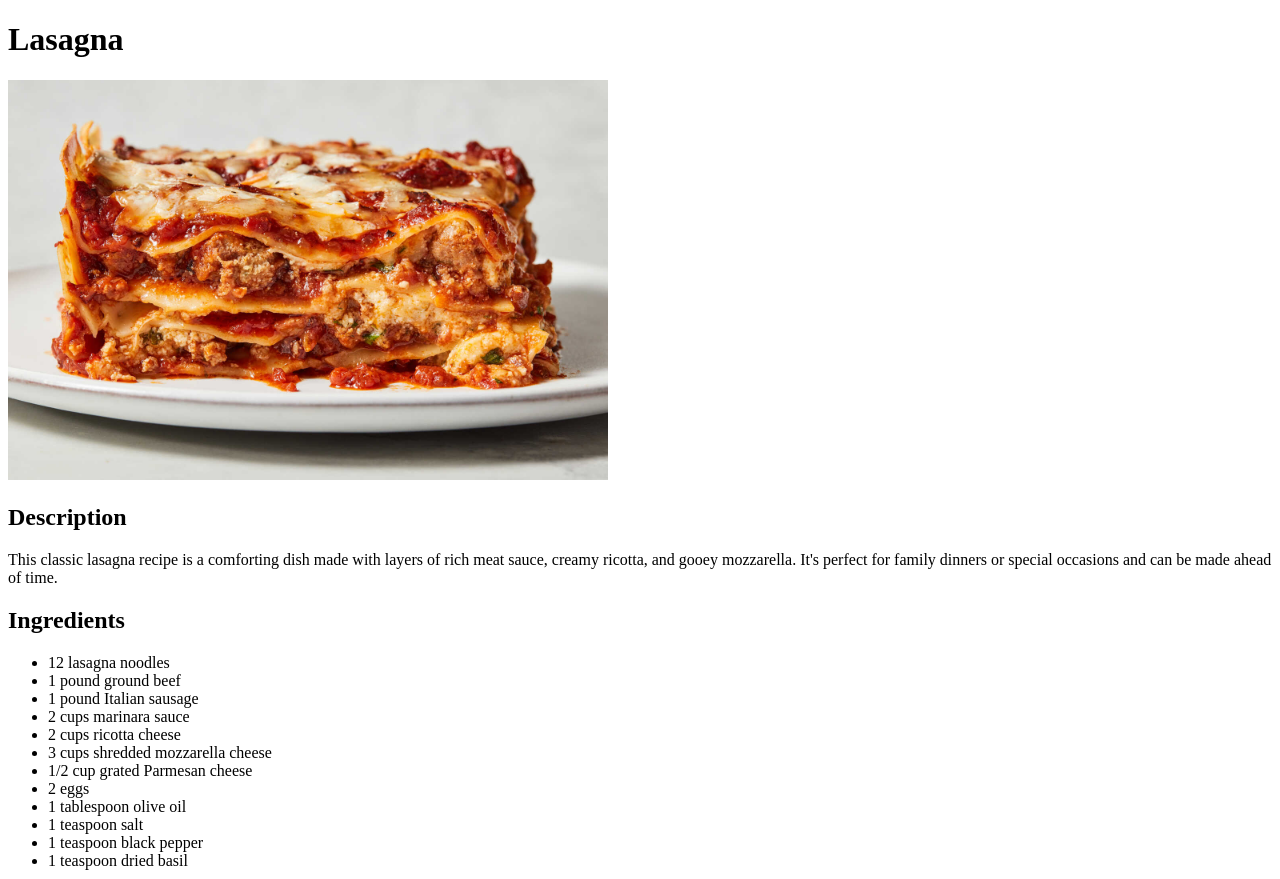
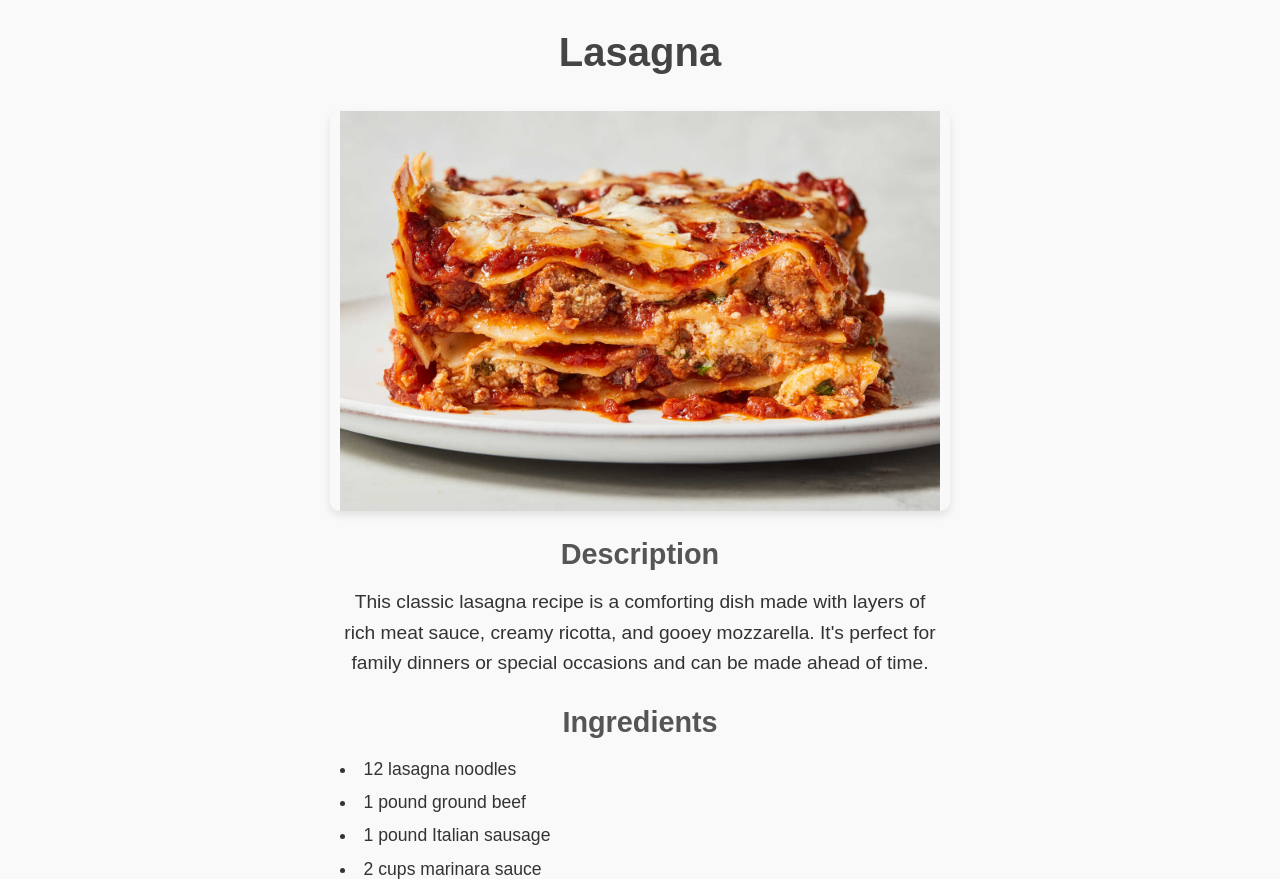
Before and after one commit to suesuee/odin-recipes, a plain HTML site: page recipes/lasagna.html in a window 1280 px wide. Shown: the top 879 px of the page. Drawn offline with Linux system fonts and the light colour scheme.

Commit message:
update odin-recipes

```diff
--- a/recipes/lasagna.html
+++ b/recipes/lasagna.html
@@ -4,9 +4,10 @@
     <meta charset="UTF-8" />
     <meta name="viewport" content="width=device-width, initial-scale=1.0" />
     <title>Lasagna Recipe</title>
+    <link rel="stylesheet" href="style.css" />
   </head>
   <body>
-    <h1>Lasagna</h1>
+    <h1 class="middle">Lasagna</h1>
     <!-- Add an image of the dish -->
     <img
       src="lasagna.jpg"
@@ -14,7 +15,7 @@
       style="width: 100%; max-width: 600px"
     />
     <!-- Add a description -->
-    <h2>Description</h2>
+    <h2 class="middle">Description</h2>
     <p>
       This classic lasagna recipe is a comforting dish made with layers of rich
       meat sauce, creamy ricotta, and gooey mozzarella. It's perfect for family
@@ -22,7 +23,7 @@
     </p>
 
     <!-- Add an ingredients section -->
-    <h2>Ingredients</h2>
+    <h2 class="middle">Ingredients</h2>
     <ul>
       <li>12 lasagna noodles</li>
       <li>1 pound ground beef</li>
@@ -39,7 +40,7 @@
     </ul>
 
     <!-- Add a steps section -->
-    <h2>Steps</h2>
+    <h2 class="middle">Steps</h2>
     <ol>
       <li>Preheat the oven to 375°F (190°C).</li>
       <li>
--- /dev/null
+++ b/recipes/style.css
@@ -0,0 +1,64 @@
+/* General Styles */
+body {
+  font-family: Arial, sans-serif;
+  line-height: 1.6;
+  margin: 0;
+  padding: 0;
+  background-color: #f9f9f9;
+  color: #333;
+}
+
+/* Center align elements with the 'middle' class */
+.middle {
+  text-align: center;
+}
+
+/* Style for the main heading */
+h1 {
+  font-size: 2.5em;
+  color: #444;
+  margin-top: 20px;
+}
+
+/* Style for subheadings */
+h2 {
+  font-size: 1.8em;
+  margin: 20px 0 10px;
+  color: #555;
+}
+
+/* Style for paragraph text */
+p {
+  font-size: 1.2em;
+  margin: 10px auto;
+  max-width: 600px;
+  text-align: center;
+}
+
+/* Style for lists */
+ul,
+ol {
+  max-width: 600px;
+  margin: 10px auto;
+  padding: 0;
+  list-style-position: inside;
+}
+
+/* Style for list items */
+li {
+  font-size: 1.1em;
+  margin-bottom: 5px;
+}
+
+/* Image styling */
+img {
+  display: block;
+  margin: 20px auto;
+  border-radius: 10px;
+  box-shadow: 0 4px 8px rgba(0, 0, 0, 0.1);
+}
+
+/* Add some padding around the content */
+body > * {
+  padding: 0 10px;
+}
--- /dev/null
+++ b/style.css
@@ -0,0 +1,3 @@
+.recipes {
+  color: rgb(248, 205, 152);
+}
```
Also changed, not shown: index.html (+3 -3 lines), recipes/pancakes.html (+5 -4 lines), recipes/spaghetti.html (+5 -4 lines).
